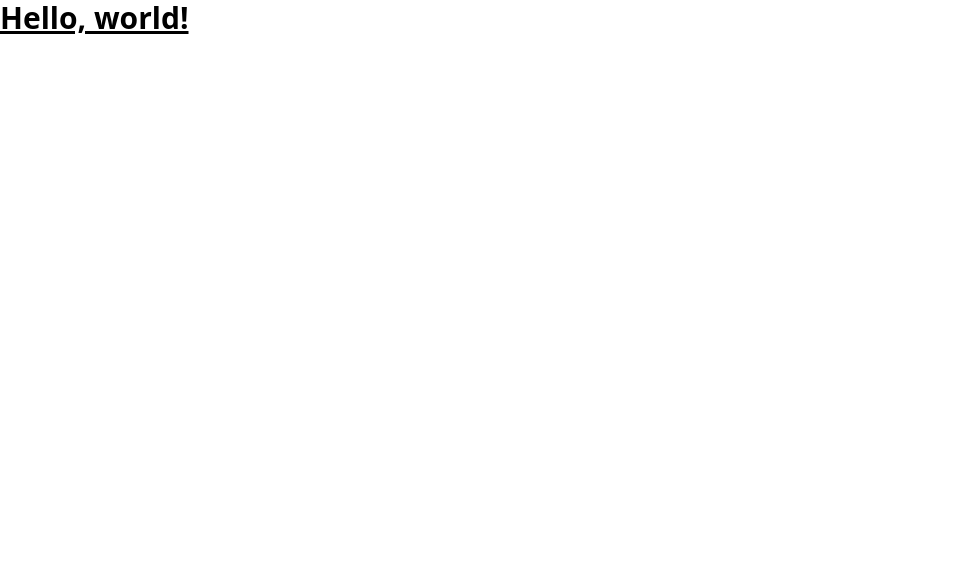
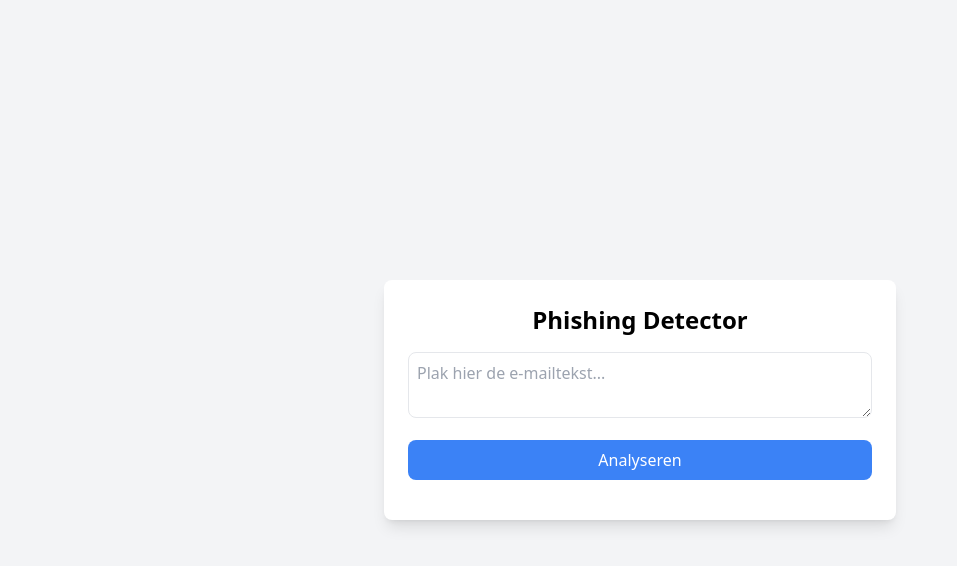
Before and after one commit to Yorb1431/Hackaton-PreProject, a website: page frontend/public/index.html in a window 1280 px wide. Shown: the whole page, without its empty margins (0-957 px from the left). Drawn offline with nearby package versions, Linux system fonts and the light colour scheme.

Commit message:
Created first structure html tailwind

```diff
--- a/frontend/public/index.html
+++ b/frontend/public/index.html
@@ -1,15 +1,28 @@
 <!DOCTYPE html>
-<html lang="en">
+<html lang="nl">
   <head>
     <meta charset="UTF-8" />
     <meta name="viewport" content="width=device-width, initial-scale=1.0" />
-    <title>Document</title>
-    <link
-      href="https://cdn.jsdelivr.net/npm/tailwindcss@2.2.19/dist/tailwind.min.css"
-      rel="stylesheet"
-    />
+    <title>Phishing Detector</title>
+    <script src="https://cdn.tailwindcss.com"></script>
   </head>
-  <body>
-    <h1 class="text-3xl font-bold underline">Hello, world!</h1>
+  <body class="bg-gray-100 flex justify-center items-center min-h-screen">
+    <div class="bg-white shadow-lg rounded-lg p-6 w-full max-w-lg">
+      <h1 class="text-2xl font-bold text-center mb-4">Phishing Detector</h1>
+      <textarea
+        id="emailInput"
+        class="w-full p-2 border rounded-lg"
+        placeholder="Plak hier de e-mailtekst..."
+      ></textarea>
+      <button
+        onclick="analyzeEmail()"
+        class="mt-4 w-full bg-blue-500 text-white p-2 rounded-lg hover:bg-blue-600"
+      >
+        Analyseren
+      </button>
+      <p id="result" class="mt-4 text-center text-lg"></p>
+    </div>
+
+    <script src="./js/app.js"></script>
   </body>
 </html>
```
